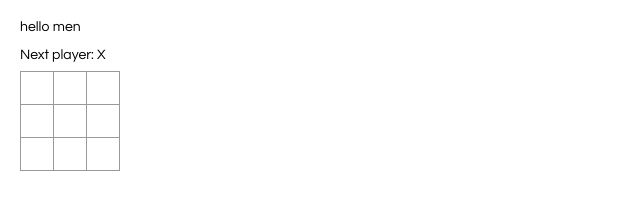
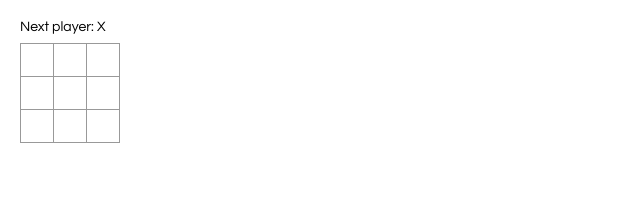
Before and after one commit to dukki1/tictactoe, a website: page index.html in a window 1280 px wide. Shown: the whole page, without its empty margins (0-640 px from the left). Drawn offline with nearby package versions, Linux system fonts and the light colour scheme.

Commit message:
Updated 'index.html' via CloudCannon

```diff
--- a/index.html
+++ b/index.html
@@ -8,7 +8,7 @@
 </head>
 <body>
 <!-- partial:index.partial.html -->
-<p>hello men</p>
+
 <div id="errors" style="
   background: #c00;
   color: #fff;
```
